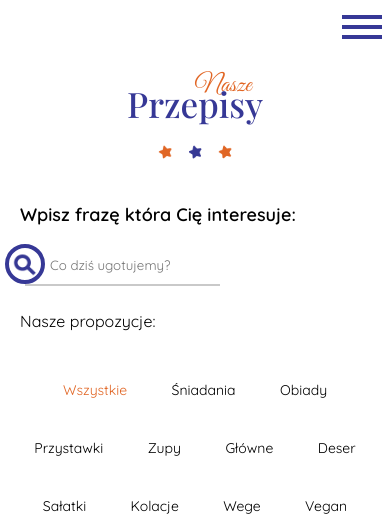
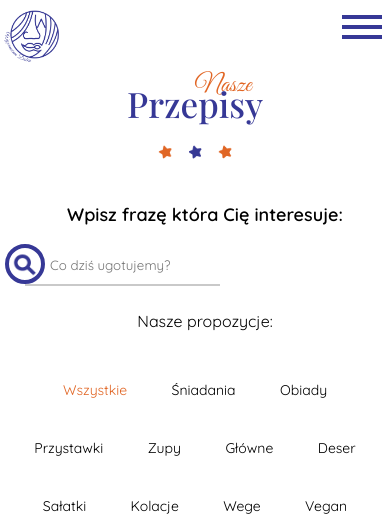
Before and after one commit to BartYan/Wyprawiam-Dobre, a PHP site: page /recipes.html in a window 390 px wide. Shown: the top 530 px of the page. Run offline with PHP 8.4, Linux system fonts and the light colour scheme; some web fonts are replaced.

Commit message:
logo mobile added

```diff
--- a/about.html
+++ b/about.html
@@ -30,6 +30,9 @@
   <header>
     <nav class="nav">
       <!--MOBILE HEADER-->
+      <a href="index.html" class="">
+        <img class="nav_mobileLogo" src="img/logo.png" alt="Wyprawiam Dobre logo">
+      </a>
       <div class="nav_hamburger">
         <span></span>
       </div>
--- a/blog.html
+++ b/blog.html
@@ -31,6 +31,9 @@
     <header>
         <nav>
             <!--MOBILE HEADER-->
+            <a href="index.html" class="">
+                <img class="nav_mobileLogo" src="img/logo.png" alt="Wyprawiam Dobre logo">
+              </a>
             <div class="nav_hamburger">
                 <span></span>
             </div>
--- a/blogpost.html
+++ b/blogpost.html
@@ -30,6 +30,9 @@
   <header>
     <nav>
       <!--MOBILE HEADER-->
+      <a href="index.html" class="">
+        <img class="nav_mobileLogo" src="img/logo.png" alt="Wyprawiam Dobre logo">
+      </a>
       <div class="nav_hamburger">
         <span></span>
       </div>
--- a/contact.html
+++ b/contact.html
@@ -31,6 +31,9 @@
     <header>
         <nav>
             <!--MOBILE HEADER-->
+            <a href="index.html" class="">
+                <img class="nav_mobileLogo" src="img/logo.png" alt="Wyprawiam Dobre logo">
+            </a>
             <div class="nav_hamburger">
                 <span></span>
             </div>
--- a/index.html
+++ b/index.html
@@ -30,6 +30,9 @@
   <header>
     <nav class="nav">
       <!--MOBILE HEADER-->
+      <a href="index.html" class="">
+        <img class="nav_mobileLogo" src="img/logo.png" alt="Wyprawiam Dobre logo">
+      </a>
       <div class="nav_hamburger">
         <span></span>
       </div>
--- a/orange_pancakes.html
+++ b/orange_pancakes.html
@@ -30,6 +30,9 @@
   <header>
     <nav>
       <!--MOBILE HEADER-->
+      <a href="index.html" class="">
+        <img class="nav_mobileLogo" src="img/logo.png" alt="Wyprawiam Dobre logo">
+      </a>
       <div class="nav_hamburger">
         <span></span>
       </div>
--- a/recipes.html
+++ b/recipes.html
@@ -31,6 +31,9 @@
     <header>
         <nav>
             <!--MOBILE HEADER-->
+            <a href="index.html" class="">
+                <img class="nav_mobileLogo" src="img/logo.png" alt="Wyprawiam Dobre logo">
+            </a>
             <div class="nav_hamburger">
                 <span></span>
             </div>
--- a/sass/_header.scss
+++ b/sass/_header.scss
@@ -3,15 +3,26 @@ header {
 	display: block;
 	top: 0;
 }
-
+//Mobile menu
 .nav {
 	display: flex;
 	justify-content: space-between;
-	position: absolute;
-	left: 41%;
-	width: 55%;
-	height: 30px;
+	position: fixed !important;
+	left:0;
+	width: 100%;
+	height: 40px;
 	z-index: 100;
+
+
+	&_mobileLogo {
+		position: fixed;
+		display: block;
+		top: 0;
+		z-index: 100 !important;
+		max-width: 15%;
+		height: auto;
+		padding: 10px 0 0 3px;
+	}
 
 	//HAMBURGER CLASSES
 	&_hamburger {
--- a/sass/_mediaqueries.scss
+++ b/sass/_mediaqueries.scss
@@ -119,8 +119,18 @@
 		display: block;
 	}
 
-	.nav_hamburger {
-		display: none;
+	.nav {
+		position: absolute;
+		left: 41%;
+		width: 60%;
+		justify-content: left;
+
+		&_mobileLogo {
+			display: none;
+		}
+		&_hamburger {
+			display: none;
+		}
 	}
 
 	.menu {
--- a/sass/_recipes.scss
+++ b/sass/_recipes.scss
@@ -9,13 +9,13 @@
   }
 
   .label_center {
-    text-align: left;
+    text-align: center;
     margin: 20px 0 0 0;
     display: block;
   }
 
   .center_infoBox-description {
-    text-align: left;
+    text-align: center;
     padding: 25px 0 0 20px;
   }
 
```
Also changed, not shown: css/style.min.css, 1 other file.
